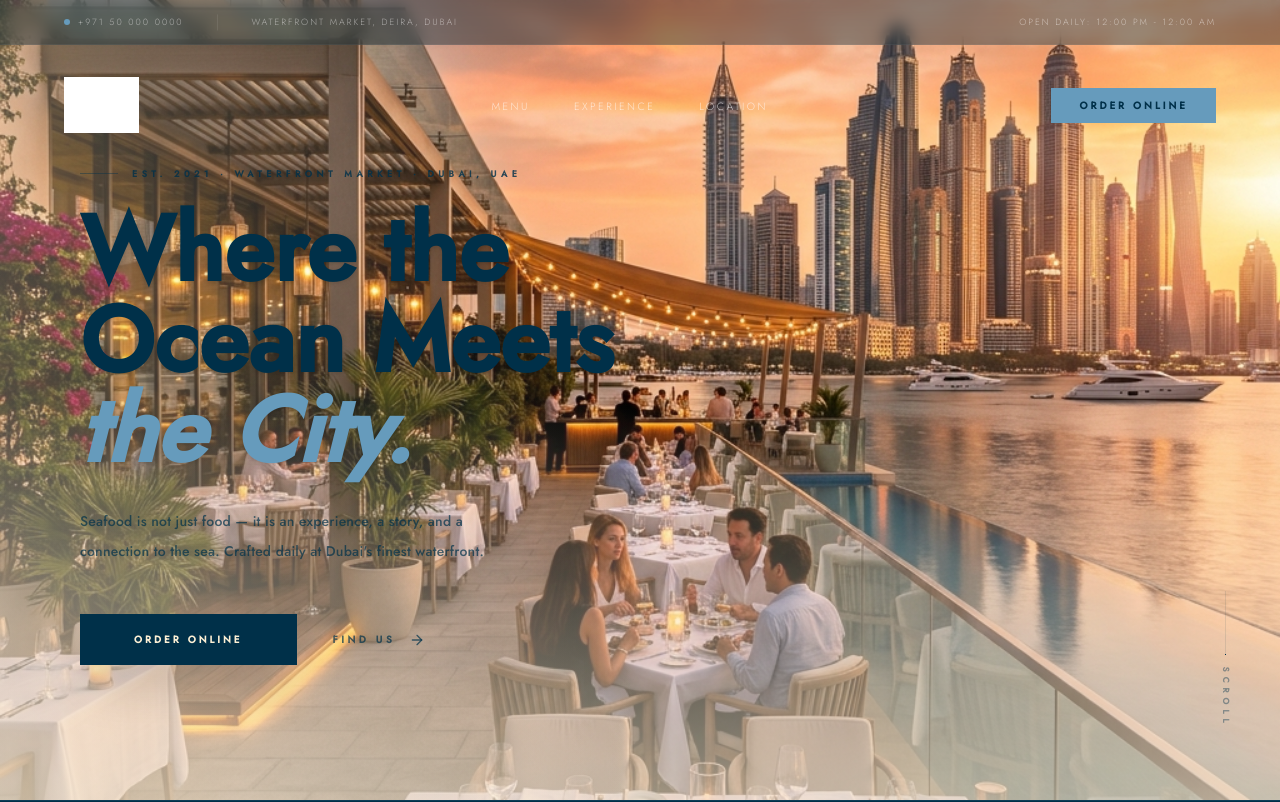
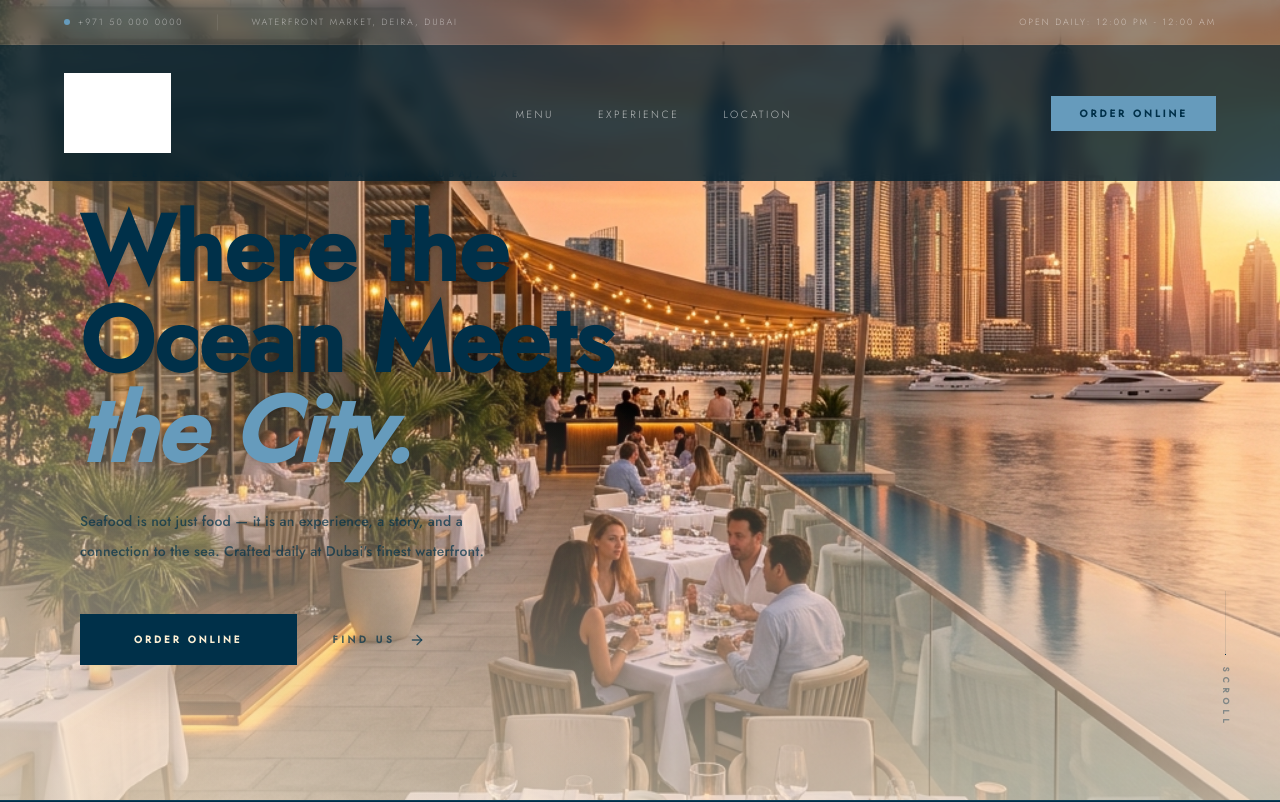
Before and after one commit to Fazilfazi991/boatweb, a Next.js app: page / in a window 1280 px wide. Shown: the top 802 px of the page. Built offline with nearby package versions, Linux system fonts and the light colour scheme; grey boxes are pictures that could not be loaded.

Commit message:
Navbar Polish: added persistent background color on load and increased logo size by 50% for better brand impact.

```diff
--- a/src/components/Navbar.tsx
+++ b/src/components/Navbar.tsx
@@ -44,12 +44,12 @@ export default function Navbar() {
         className={`flex items-center justify-between transition-all duration-500 ease-[cubic-bezier(0.16,1,0.3,1)] ${
           isScrolled
             ? "px-8 md:px-16 py-3.5 bg-ink/95 backdrop-blur-md shadow-2xl"
-            : "px-8 md:px-16 py-8"
+            : "px-8 md:px-16 py-7 bg-ink/80 backdrop-blur-sm"
         }`}
       >
         <Link
           href="/"
-          className="relative h-14 w-28 md:w-36 no-underline flex items-center"
+          className="relative h-20 w-36 md:w-48 no-underline flex items-center"
         >
           <img
             src="/logo.png"
```
